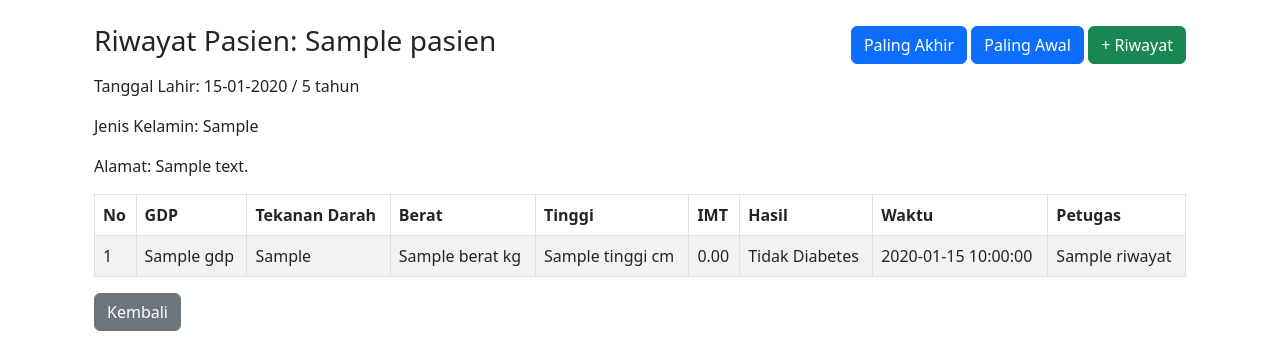
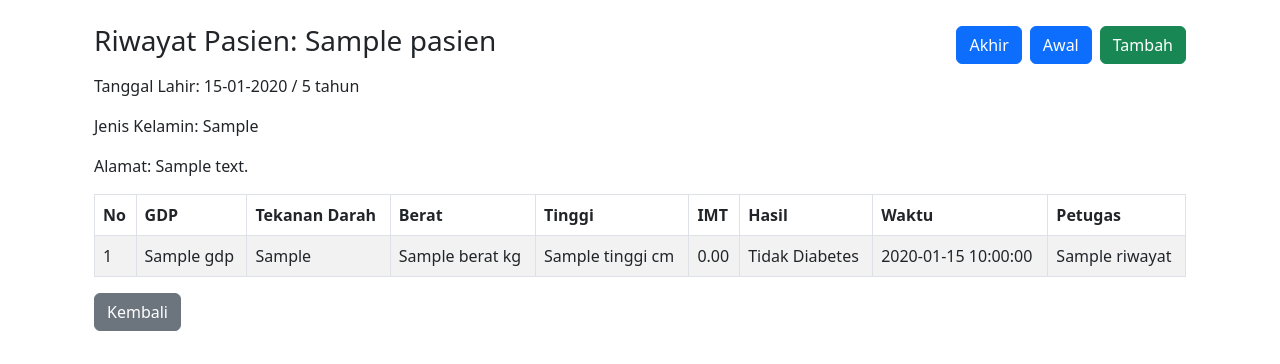
Before and after one commit to iqbalarrosyid/CI4Diabetes, a CodeIgniter 4 app: the page made by app/Views/petugas/riwayat/index.php in a window 1280 px wide. Shown: the part 56-420 px from the top of the page. Run offline with PHP 8.4 and a stand-in for CodeIgniter, Linux system fonts and the light colour scheme; the template is opened without the code that fills it: most values are stand-ins (such as "Sample title", 1, 10 or a date in 2020); some libraries are stand-ins or nearby versions.

Commit message:
update petugas

```diff
--- a/app/Views/petugas/riwayat/index.php
+++ b/app/Views/petugas/riwayat/index.php
@@ -4,13 +4,13 @@
 <div class="container">
     <div class="d-flex justify-content-between align-items-center mb-2">
         <h3>Riwayat Pasien: <?= $pasien['nama']; ?></h3>
-        <div>
+        <div class="d-flex flex-sm-row flex-column gap-2">
             <!-- Tombol Atur Urutan -->
             <a href="/riwayat/<?= $pasien['id'] ?>?sort=desc"
-                class="btn btn-primary <?= $sort === 'DESC' ? 'active' : '' ?>">Paling Akhir</a>
+                class="btn btn-primary <?= $sort === 'DESC' ? 'active' : '' ?>">Akhir</a>
             <a href="/riwayat/<?= $pasien['id'] ?>?sort=asc"
-                class="btn btn-primary <?= $sort === 'ASC' ? 'active' : '' ?>">Paling Awal</a>
-            <a href="/riwayat/create/<?= $pasien['id'] ?>" class="btn btn-success">+ Riwayat</a>
+                class="btn btn-primary <?= $sort === 'ASC' ? 'active' : '' ?>">Awal</a>
+            <a href="/riwayat/create/<?= $pasien['id'] ?>" class="btn btn-success">Tambah</a>
         </div>
     </div>
 
```
